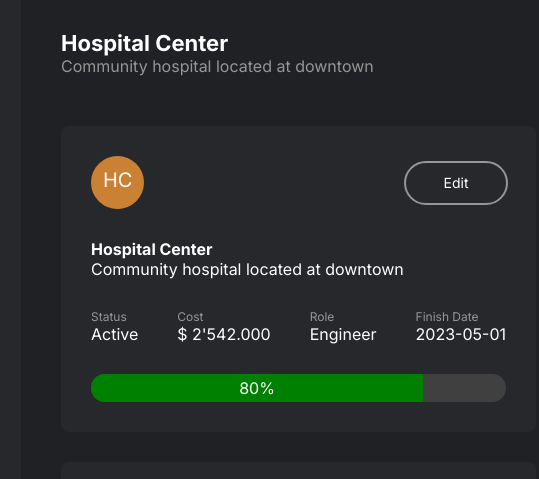
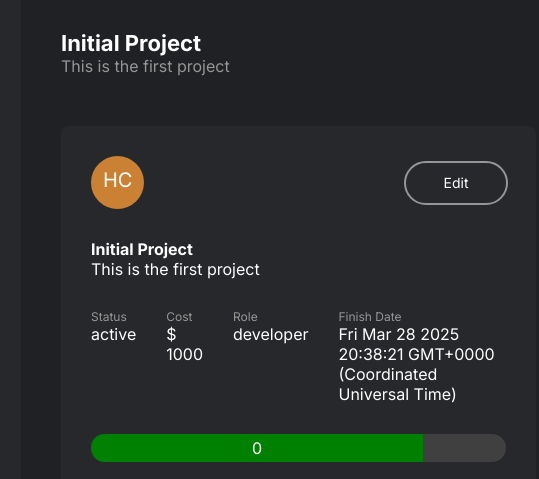
Before and after one commit to vasilnedev/that-open-master, a website built with Vite: page index.html in a window 1280 px wide. Both pictures are taken after a click on the element 557 px from the left and 302 px from the top of the page. Shown: the top 479 px of the page, 279-818 px from the left. Built offline with nearby package versions, Linux system fonts and the light colour scheme; files whose address does not match are found by name.

Commit message:
set details page

```diff
--- a/index.html
+++ b/index.html
@@ -74,8 +74,8 @@
     <div class="page" id="project-details" style="display: none">
       <header>
         <div>
-          <h2>Hospital Center</h2>
-          <p style="color: #969696">Community hospital located at downtown</p>
+          <h2 data-project-info="name"></h2>
+          <p style="color: #969696" data-project-info="description"></p>
         </div>
       </header>
       <div class="main-page-content">
@@ -87,29 +87,29 @@
             </div>
             <div style="padding: 0 30px;">
               <div>
-                <h5>Hospital Center</h5>
-                <p>Community hospital located at downtown</p>
+                <h5 data-project-info="name"></h5>
+                <p data-project-info="description"></p>
               </div>
               <div style="display: flex; column-gap: 30px; padding: 30px 0px; justify-content: space-between;">
                 <div>
                   <p style="color: #969696; font-size: var(--font-sm)">Status</p>
-                  <p>Active</p>
+                  <p data-project-info="status"></p>
                 </div>
                 <div>
                   <p style="color: #969696; font-size: var(--font-sm)">Cost</p>
-                  <p>$ 2'542.000</p>
+                  <p>$ <span data-project-info="cost"></span></p>
                 </div>
                 <div>
                   <p style="color: #969696; font-size: var(--font-sm)">Role</p>
-                  <p>Engineer</p>
+                  <p data-project-info="userRole"></p>
                 </div>
                 <div>
                   <p style="color: #969696; font-size: var(--font-sm)">Finish Date</p>
-                  <p>2023-05-01</p>
+                  <p data-project-info="finishDate"></p>
                 </div>
               </div>
               <div style="background-color: #404040; border-radius: 9999px; overflow: auto;">
-                <div style="width: 80%; background-color: green; padding: 4px 0; text-align: center;">80%</div>
+                <div style="width: 80%; background-color: green; padding: 4px 0; text-align: center;" data-project-info="progress"></div>
               </div>
             </div>
           </div>
--- a/src/classes/ProjectsManager.ts
+++ b/src/classes/ProjectsManager.ts
@@ -36,10 +36,22 @@ export class ProjectsManager {
       if( !projectsPage || ! detailsPage ) return
       projectsPage.style.display = "none"
       detailsPage.style.display = "flex"
+      this.setDetailsPage( project )
     })
     this.ui.appendChild( project.ui )
     this.list.push( project )
     return project
+  }
+
+  private setDetailsPage( project: Project){
+    const detailsPage = document.getElementById( "project-details" )
+    if( !detailsPage ) return
+    for( const property in project){
+      const elements = detailsPage.querySelectorAll( `[data-project-info="${ property }"]` )
+      if( elements ){
+        elements.forEach( element => element.textContent = project[ property ] )
+      }
+    }
   }
 
   getProject( id:string ){
```
